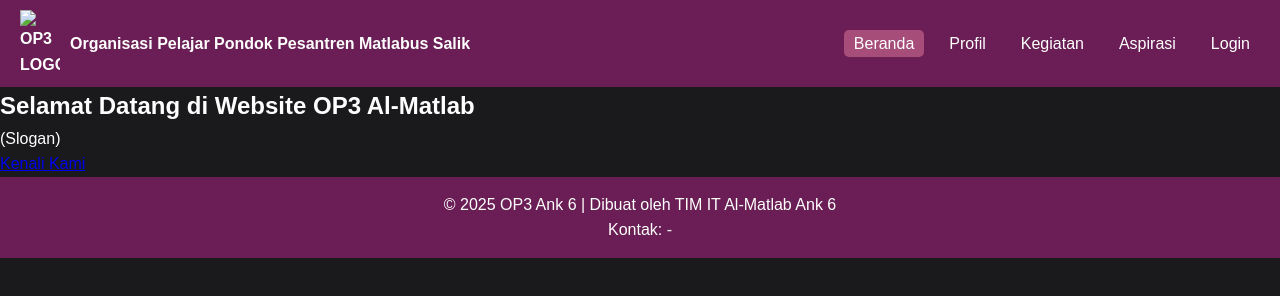
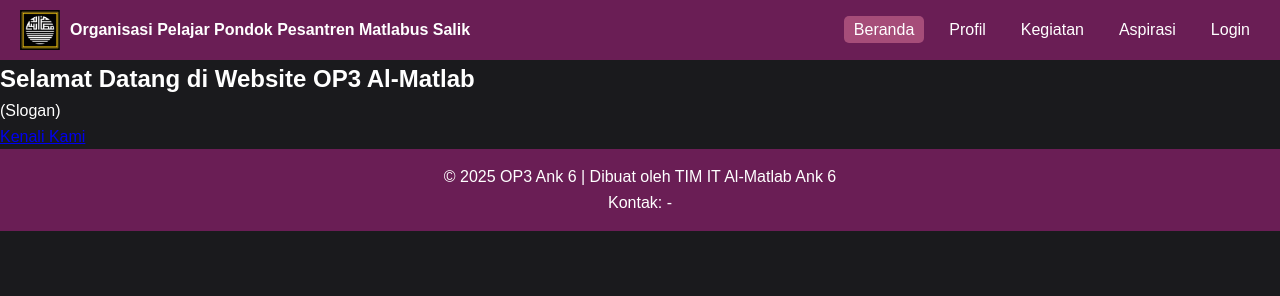
Before and after one commit to ahmadfadly1802/PROJECT-WIRAKARYA-ANK6, a plain HTML site: page index.html in a window 1280 px wide. Drawn offline with Linux system fonts and the light colour scheme.

Commit message:
Update index.html

```diff
--- a/index.html
+++ b/index.html
@@ -12,7 +12,7 @@
     <header>
         <nav class="navbar">
             <div class="logo">
-                <img src="" alt="OP3 LOGO">
+                <img src="logo-pp-al-matlab.png" alt="OP3 LOGO">
                 <span>Organisasi Pelajar Pondok Pesantren Matlabus Salik</span>
             </div>
             <ul class="nav-links">
```
